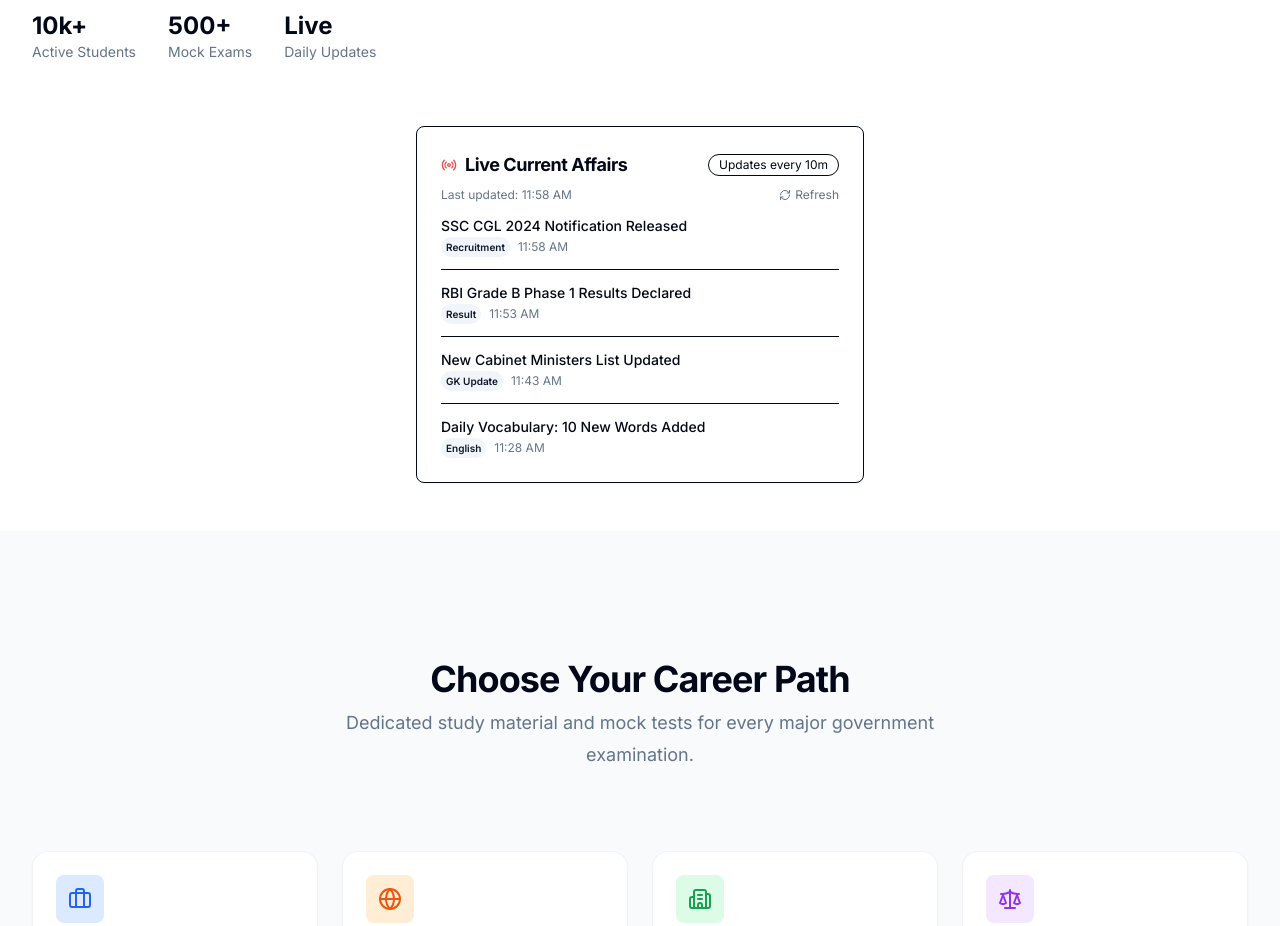
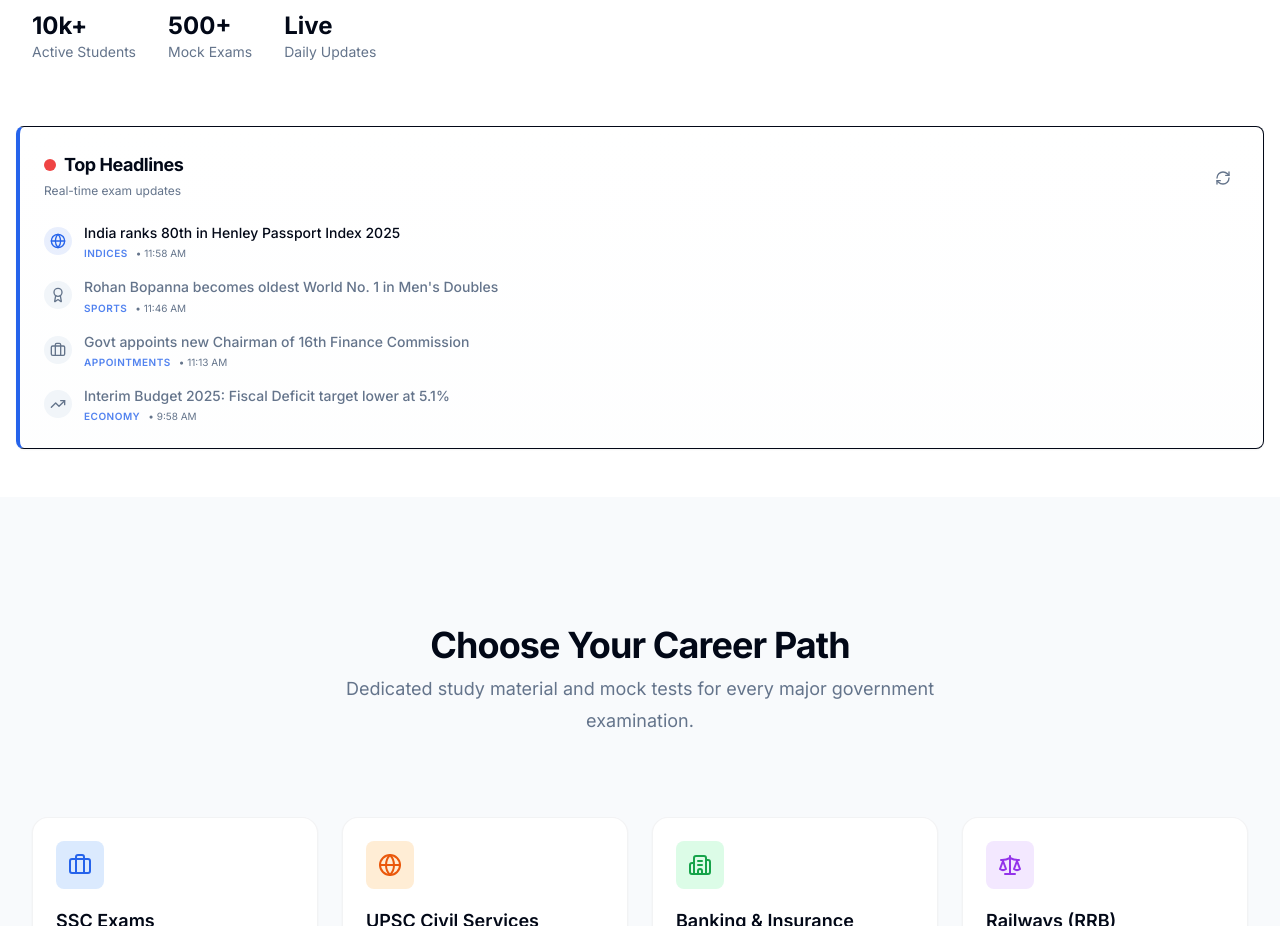
Before and after one commit to jyothulavivek/govt-job-prep, a Next.js app: page / in a window 1280 px wide. Shown: the part 780-1706 px from the top of the page. Built offline with nearby package versions, Linux system fonts and the light colour scheme.

Commit message:
Improve current affairs UI and data quality

```diff
--- a/src/components/features/CurrentAffairsFeed.tsx
+++ b/src/components/features/CurrentAffairsFeed.tsx
@@ -3,107 +3,109 @@
 import { useEffect, useState } from "react";
 import { Card, CardContent, CardHeader, CardTitle } from "@/components/ui/Card";
 import { Badge } from "@/components/ui/Badge";
-import { RefreshCw, Radio } from "lucide-react";
+import { RefreshCw, TrendingUp, Globe, Award, Briefcase } from "lucide-react";
 import { format } from "date-fns";
 
-// Mock data generator
-const generateNews = () => [
+// High quality mock data for competitive exams
+const STARTING_NEWS = [
     {
         id: 1,
-        title: "SSC CGL 2024 Notification Released",
+        title: "India ranks 80th in Henley Passport Index 2025",
         time: new Date(),
-        category: "Recruitment",
+        category: "Indices",
+        icon: Globe,
     },
     {
         id: 2,
-        title: "RBI Grade B Phase 1 Results Declared",
-        time: new Date(Date.now() - 1000 * 60 * 5), // 5 mins ago
-        category: "Result",
+        title: "Rohan Bopanna becomes oldest World No. 1 in Men's Doubles",
+        time: new Date(Date.now() - 1000 * 60 * 12),
+        category: "Sports",
+        icon: Award,
     },
     {
         id: 3,
-        title: "New Cabinet Ministers List Updated",
-        time: new Date(Date.now() - 1000 * 60 * 15), // 15 mins ago
-        category: "GK Update",
+        title: "Govt appoints new Chairman of 16th Finance Commission",
+        time: new Date(Date.now() - 1000 * 60 * 45),
+        category: "Appointments",
+        icon: Briefcase,
     },
     {
         id: 4,
-        title: "Daily Vocabulary: 10 New Words Added",
-        time: new Date(Date.now() - 1000 * 60 * 30), // 30 mins ago
-        category: "English",
+        title: "Interim Budget 2025: Fiscal Deficit target lower at 5.1%",
+        time: new Date(Date.now() - 1000 * 60 * 120),
+        category: "Economy",
+        icon: TrendingUp,
     },
 ];
 
 export function CurrentAffairsFeed() {
-    const [news, setNews] = useState(generateNews());
+    const [news, setNews] = useState(STARTING_NEWS);
     const [lastUpdated, setLastUpdated] = useState(new Date());
     const [loading, setLoading] = useState(false);
 
     const refreshNews = () => {
         setLoading(true);
-        // Simulate API call
+        // Simulate finding new update
         setTimeout(() => {
             setNews((prev) => {
-                // Add a new random item to top to simulate live update
                 const newUpdate = {
                     id: Date.now(),
-                    title: "Live Update: Important Summit Concludes in Delhi",
+                    title: "SpaceX successfully launches GSAT-20 satellite for ISRO",
                     time: new Date(),
-                    category: "National News"
+                    category: "Sci-Tech",
+                    icon: Globe,
                 };
                 return [newUpdate, ...prev.slice(0, 4)];
             });
             setLastUpdated(new Date());
             setLoading(false);
-        }, 1000);
+        }, 800);
     };
 
     useEffect(() => {
-        // Auto-refresh every 10 minutes (600,000 ms)
-        const interval = setInterval(() => {
-            refreshNews();
-        }, 600000);
-
+        const interval = setInterval(refreshNews, 600000); // 10 mins
         return () => clearInterval(interval);
     }, []);
 
     return (
-        <div className="w-full max-w-md mx-auto">
-            <Card>
-                <CardHeader className="flex flex-row items-center justify-between pb-2 space-y-0">
+        <Card className="h-full border-l-4 border-l-primary shadow-sm bg-gradient-to-b from-card to-secondary/10">
+            <CardHeader className="flex flex-row items-center justify-between pb-2 border-b/50">
+                <div className="space-y-1">
                     <CardTitle className="text-lg font-bold flex items-center gap-2">
-                        <Radio className="h-4 w-4 text-red-500 animate-pulse" />
-                        Live Current Affairs
+                        <span className="relative flex h-3 w-3">
+                            <span className="animate-ping absolute inline-flex h-full w-full rounded-full bg-red-400 opacity-75"></span>
+                            <span className="relative inline-flex rounded-full h-3 w-3 bg-red-500"></span>
+                        </span>
+                        Top Headlines
                     </CardTitle>
-                    <Badge variant="outline" className="text-xs font-normal">
-                        Updates every 10m
-                    </Badge>
-                </CardHeader>
-                <CardContent>
-                    <div className="flex justify-between items-center text-xs text-muted-foreground mb-4">
-                        <span>Last updated: {format(lastUpdated, "hh:mm a")}</span>
+                    <p className="text-xs text-muted-foreground">Real-time exam updates</p>
+                </div>
                 <button
                     onClick={refreshNews}
                     disabled={loading}
-                            className="flex items-center gap-1 hover:text-primary transition-colors"
+                    className="p-2 hover:bg-secondary rounded-full transition-colors"
+                    title="Refresh Feed"
                 >
-                            <RefreshCw className={`h-3 w-3 ${loading ? "animate-spin" : ""}`} />
-                            Refresh
+                    <RefreshCw className={`h-4 w-4 text-muted-foreground ${loading ? "animate-spin" : ""}`} />
                 </button>
+            </CardHeader>
+            <CardContent className="pt-4">
+                <div className="space-y-4">
+                    {news.map((item, i) => (
+                        <div key={item.id} className="group flex gap-3 items-start animate-in fade-in slide-in-from-top-2 duration-500">
+                            <div className={`mt-1 p-1.5 rounded-full ${i === 0 ? 'bg-primary/10 text-primary' : 'bg-muted text-muted-foreground'}`}>
+                                <item.icon className="h-4 w-4" />
                             </div>
-                    <div className="space-y-4">
-                        {news.map((item) => (
-                            <div key={item.id} className="flex gap-3 items-start border-b pb-3 last:border-0 last:pb-0 animate-in fade-in slide-in-from-top-1 duration-500">
                             <div className="flex-1 space-y-1">
-                                    <p className="text-sm font-medium leading-none text-foreground">
+                                <p className={`text-sm font-medium leading-snug group-hover:text-primary transition-colors ${i === 0 ? 'text-foreground' : 'text-muted-foreground'}`}>
                                     {item.title}
                                 </p>
                                 <div className="flex items-center gap-2">
-                                        <Badge variant="secondary" className="text-[10px] px-1 py-0 h-5">
+                                    <span className="text-[10px] font-semibold uppercase tracking-wider text-primary/80">
                                         {item.category}
-                                        </Badge>
-                                        <span className="text-xs text-muted-foreground">
-                                            {format(item.time, "hh:mm a")}
+                                    </span>
+                                    <span className="text-[10px] text-muted-foreground">
+                                        • {format(item.time, "h:mm a")}
                                     </span>
                                 </div>
                             </div>
@@ -112,6 +114,5 @@ export function CurrentAffairsFeed() {
                 </div>
             </CardContent>
         </Card>
-        </div>
     );
 }
```
Lines whose indentation alone changed are shown as unchanged.
